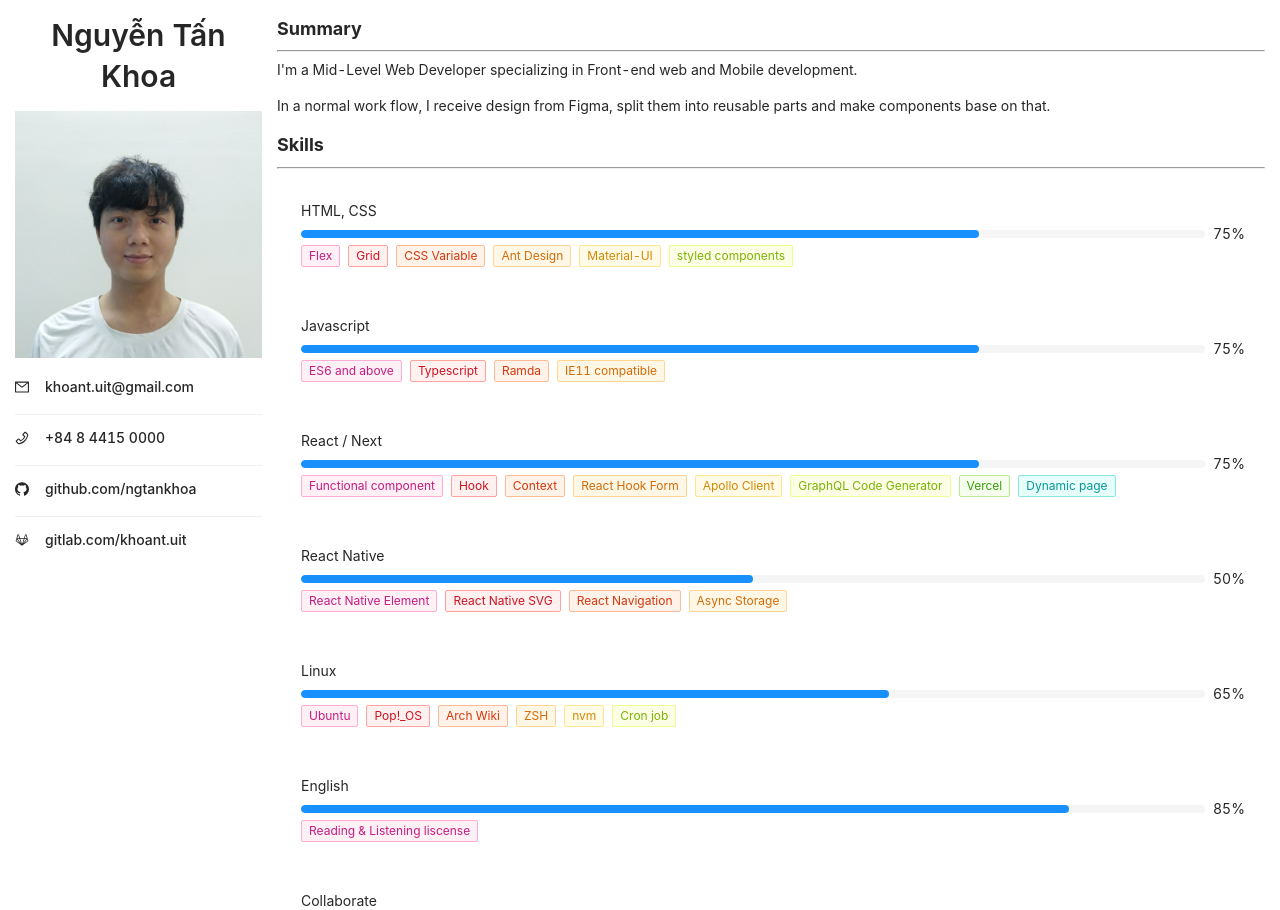
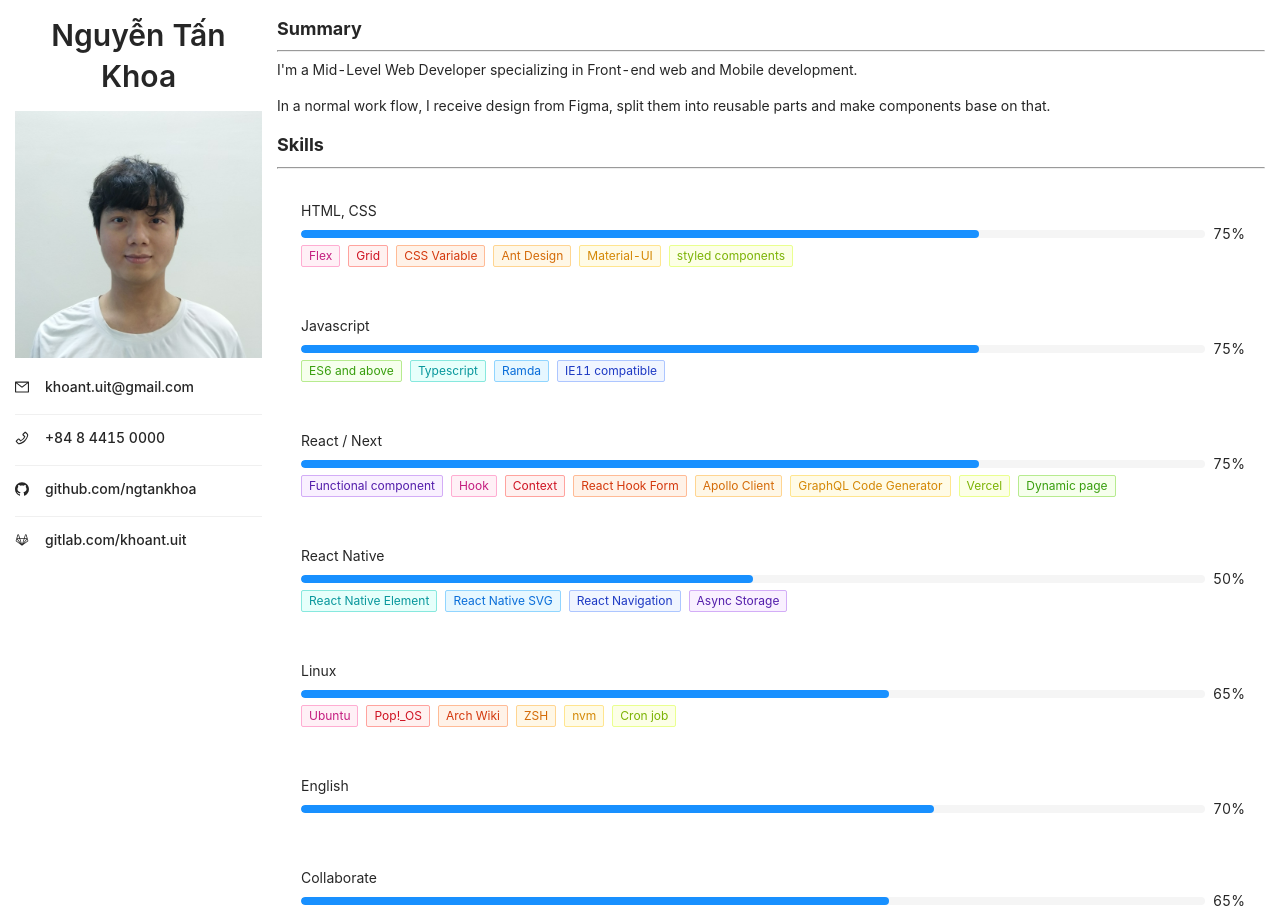
Before and after one commit to ngtankhoa/next-cv, a Next.js app: page / in a window 1280 px wide. Shown: the top 910 px of the page. Built offline with nearby package versions, Linux system fonts and the light colour scheme.

Commit message:
circle color

```diff
--- a/containers/skills/skills.tsx
+++ b/containers/skills/skills.tsx
@@ -63,8 +63,8 @@ const data: { title: string; percent: number; description: string[] }[] = [
     },
     {
         title: 'English',
-        percent: Math.ceil((835 / 990) * 100),
-        description: ['Reading & Listening liscense'],
+        percent: Math.ceil((835 / 990) * 100) - 15,
+        description: [],
     },
     {
         title: 'Collaborate',
@@ -78,16 +78,26 @@ const data: { title: string; percent: number; description: string[] }[] = [
     },
 ];
 export function Skills() {
+    const colorLength = tagColor.length;
+    let colorIndex = -1;
+
     return (
         <InformationContainer>
             <TitleSession>Skills</TitleSession>
-            {data.map((item) => (
-                <Card hoverable bordered={false}>
+            {data.map((item, index) => (
+                <Card key={index} hoverable bordered={false}>
                     <Typography.Text>{item.title}</Typography.Text>
                     <Progress percent={item.percent} />
-                    {item.description.map((tech, index) => (
-                        <Tag color={tagColor[index]}>{tech}</Tag>
-                    ))}
+                    {item.description.map((tech, index) => {
+                        colorIndex++;
+                        if (colorIndex === colorLength) colorIndex = 0;
+                        console.log(colorIndex);
+                        return (
+                            <Tag key={index} color={tagColor[colorIndex]}>
+                                {tech}
+                            </Tag>
+                        );
+                    })}
                 </Card>
             ))}
         </InformationContainer>
```
